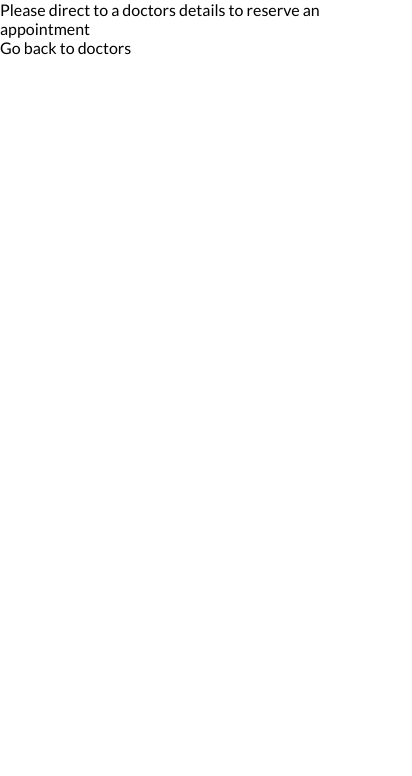
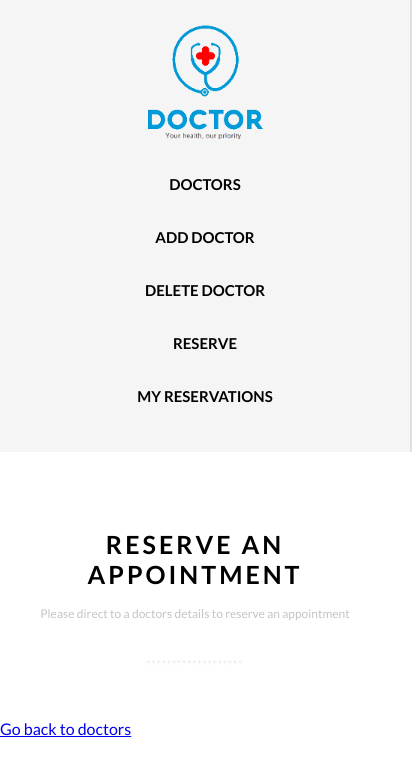
Before and after one commit to emmanuellmhango/book-an-appointment, a React (Create React App) app: page /reserve in a window 390 px wide. Shown: the top 776 px of the page, 412 px wide, since content can reach past the window. Built offline with nearby package versions, Linux system fonts and the light colour scheme; no server answers.

Commit message:
Add style to redirect

```diff
--- a/src/pages/Redirect.js
+++ b/src/pages/Redirect.js
@@ -1,10 +1,20 @@
 import React from 'react';
 import { Link } from 'react-router-dom';
+import SideBar from '../components/SideBar';
+import dots from '../assets/dots.png';
+import '../styles/redirect.css';
 
 const Redirect = () => (
   <div>
-    <div>Please direct to a doctors details to reserve an appointment</div>
-    <Link to="/main" className="link">Go back to doctors</Link>
+    <SideBar />
+    <div className="redirect-section">
+      <h1 className="redirect-list-title">RESERVE AN APPOINTMENT</h1>
+      <p className="redirect-list-subtitle">Please direct to a doctors details to reserve an appointment</p>
+    </div>
+    <div className="dots-wrapper">
+      <img src={dots} alt="dots-bar" className="dots-bar" />
+    </div>
+    <Link to="/main" className="redirect-link">Go back to doctors</Link>
   </div>
 );
 
--- /dev/null
+++ b/src/styles/redirect.css
@@ -0,0 +1,33 @@
+.redirect-section {
+  padding-top: 60px;
+  padding-left: 190px;
+}
+
+.redirect-list-title {
+  text-align: center;
+  font-size: 25px;
+  letter-spacing: 3px;
+  font-weight: 700;
+}
+
+.redirect-list-subtitle {
+  text-align: center;
+  font-weight: 400;
+  color: #c4c4c4;
+  font-size: 12px;
+  padding-bottom: 20px;
+}
+
+@media only screen and (max-width: 600px) {
+  .redirect-section {
+    padding-top: 60px;
+    padding-left: 0;
+  }
+}
+
+@media only screen and (max-width: 800px) {
+  .redirect-section {
+    padding-top: 60px;
+    padding-left: 0;
+  }
+}
```
